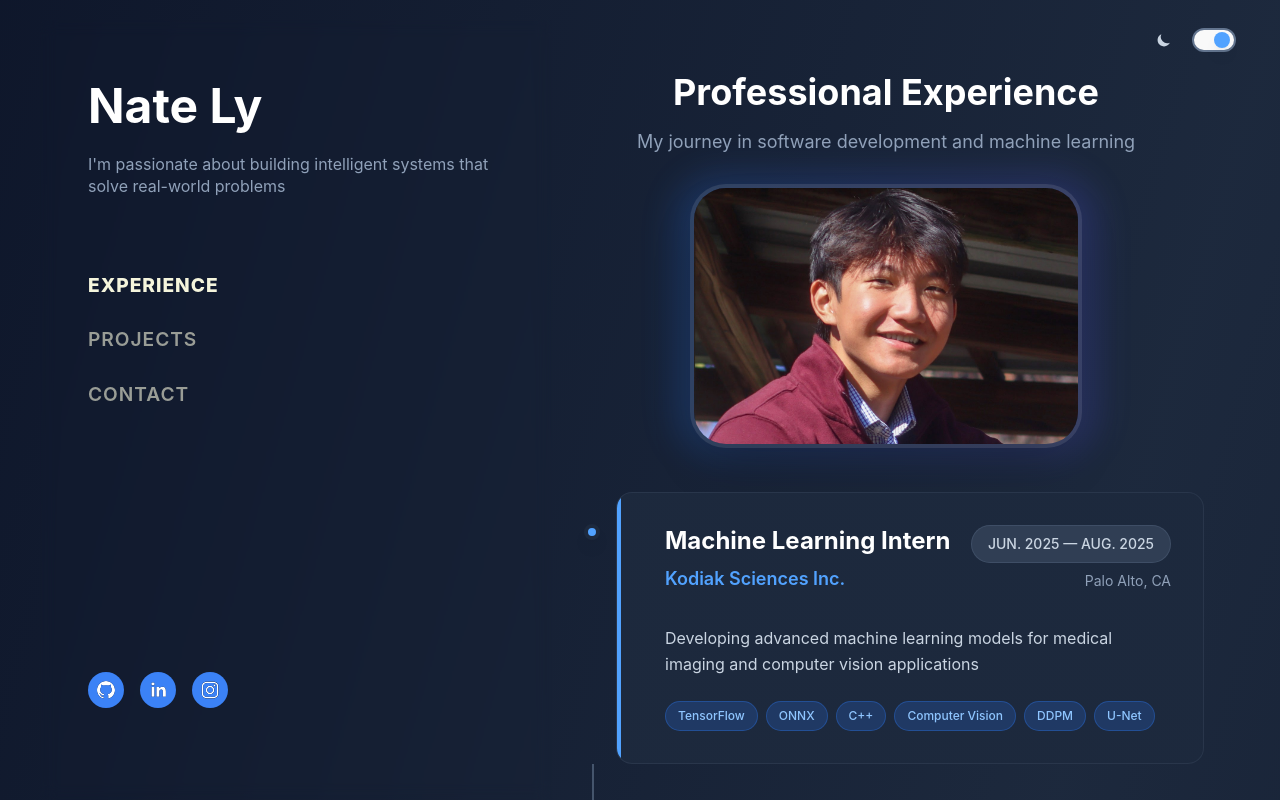
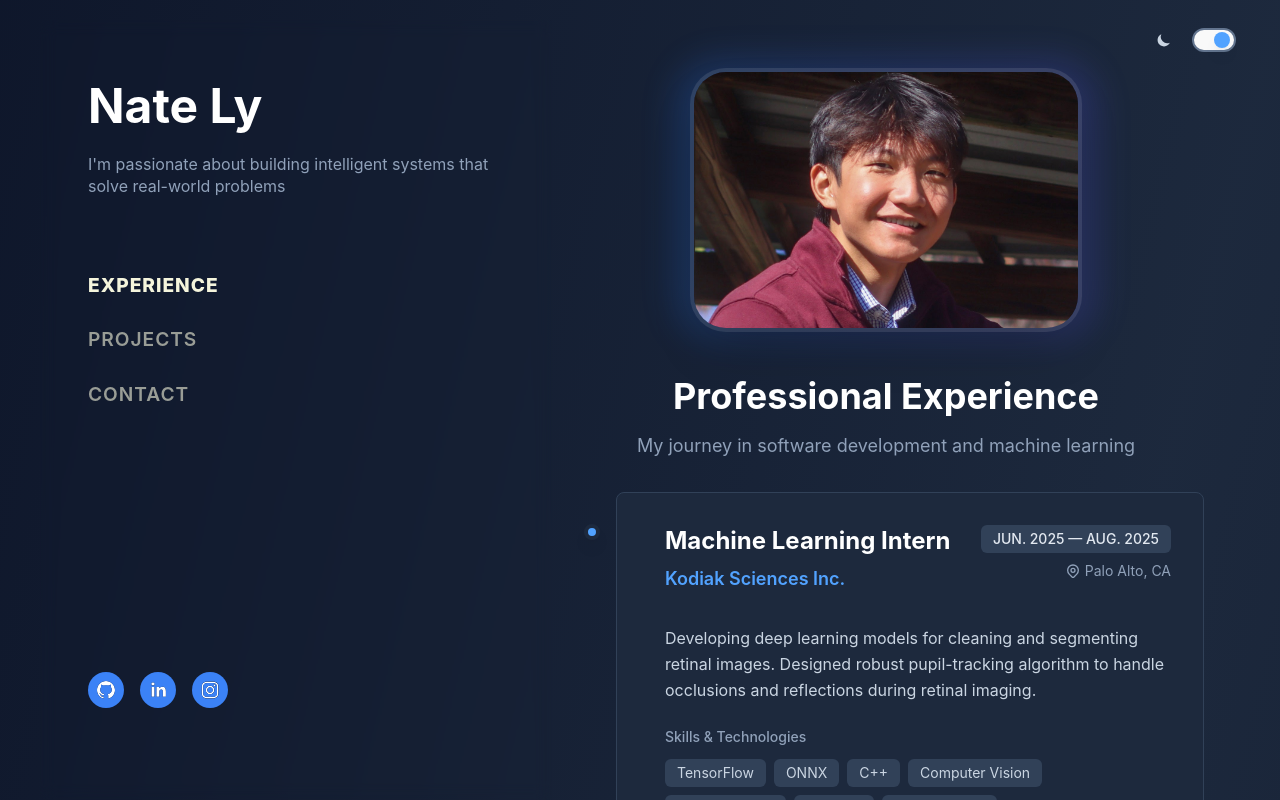
Before and after one commit to natejly/portfolio, a React (Vite) app: page / in a window 1280 px wide. Built offline with nearby package versions, Linux system fonts and the light colour scheme.

Commit message:
going to bed

```diff
--- a/src/components/MobileHeader.jsx
+++ b/src/components/MobileHeader.jsx
@@ -13,7 +13,7 @@ const MobileHeader = () => {
         : 'bg-white/80 text-gray-900 light-mode'
     }`}>
       {/* Name and Description */}
-      <div className="text-left profile-section mb-6">
+      <div className="text-center profile-section mb-6">
         <h1 className="text-4xl font-bold mb-2">Nate Ly</h1>
         <p className={`text-base leading-snug ${
           isDarkMode ? 'text-slate-400' : 'text-gray-600'
@@ -23,7 +23,7 @@ const MobileHeader = () => {
       </div>
 
       {/* Social Media Icons */}
-      <div className="flex items-center gap-[1rem] mb-6" aria-label="Social media">
+      <div className="flex items-center justify-center gap-[1rem] mb-6" aria-label="Social media">
         <SocialIcon
           url="https://github.com/natejly"
           style={socialIconSize}
--- a/src/pages/Experience.jsx
+++ b/src/pages/Experience.jsx
@@ -10,20 +10,23 @@ const ResumeCard = ({
   company,
   location,
   description,
-  skills
+  skills,
+  index
 }) => {
   const { isDarkMode } = useDarkMode();
 
   return (
-    <div className={`relative overflow-hidden rounded-2xl transition-colors duration-200 ease-out ${
+    <div
+      className={`relative rounded-lg transition-all duration-200 hover:shadow-md ${
         isDarkMode
-        ? 'bg-gradient-to-br from-slate-800 via-navy/90 to-slate-800 border border-slate-600/30 hover:bg-slate-700/80'
-        : 'bg-gradient-to-br from-white via-gray-50 to-white border border-gray-200/50 hover:bg-gray-100'
-    }`}>
+          ? 'bg-slate-800 border border-slate-700 hover:border-slate-600'
+          : 'bg-white border border-gray-200 hover:border-gray-300'
+      }`}
+    >
 
       {/* Timeline Indicator */}
-      <div className={`absolute left-0 top-0 w-1 h-full ${
-        isDarkMode ? 'bg-blue-400' : 'bg-blue-600'
+      <div className={`absolute left-0 top-0 w-1 h-full rounded-2xl${
+        isDarkMode ? 'bg-blue-400' : 'bg-blue-500'
       }`} />
 
       {/* Content Section */}
@@ -46,18 +49,22 @@ const ResumeCard = ({
           </div>
 
           {/* Date Range and Location */}
-          <div className="text-right">
-            <div className={`px-4 py-2 rounded-full text-sm font-medium whitespace-nowrap mb-2 ${
+          <div className="lg:text-right space-y-2">
+            <div className={`inline-flex items-center px-3 py-1 rounded-md text-sm font-medium ${
               isDarkMode
-                ? 'bg-slate-600/50 text-slate-300 border border-slate-500/30'
-                : 'bg-blue-50 text-blue-700 border border-blue-200'
+                ? 'bg-slate-700 text-slate-200'
+                : 'bg-gray-100 text-gray-700'
             }`}>
               {dateRange}
             </div>
             {location && (
-              <div className={`text-sm ${
+              <div className={`flex items-center justify-end gap-1 text-sm ${
                 isDarkMode ? 'text-slate-400' : 'text-gray-600'
               }`}>
+                <svg className="w-4 h-4" fill="none" stroke="currentColor" viewBox="0 0 24 24">
+                  <path strokeLinecap="round" strokeLinejoin="round" strokeWidth={2} d="M17.657 16.657L13.414 20.9a1.998 1.998 0 01-2.827 0l-4.244-4.243a8 8 0 1111.314 0z" />
+                  <path strokeLinecap="round" strokeLinejoin="round" strokeWidth={2} d="M15 11a3 3 0 11-6 0 3 3 0 016 0z" />
+                </svg>
                 {location}
               </div>
             )}
@@ -66,22 +73,28 @@ const ResumeCard = ({
 
         {/* Description */}
         <div className="mb-6">
-          <p className={`leading-relaxed text-sm sm:text-base ${
-            isDarkMode ? 'text-slate-300' : 'text-gray-600'
+          <p className={`leading-relaxed ${
+            isDarkMode ? 'text-slate-300' : 'text-gray-700'
           }`}>
             {description}
           </p>
         </div>
 
         {/* Skills */}
+        <div className="space-y-3">
+          <div className={`text-sm font-medium ${
+            isDarkMode ? 'text-slate-400' : 'text-gray-600'
+          }`}>
+            Skills & Technologies
+          </div>
           <div className="flex flex-wrap gap-2">
-          {skills.map((skill, index) => (
+            {skills.map((skill, skillIndex) => (
               <span
-              key={index}
-              className={`px-3 py-1.5 rounded-full text-xs font-medium transition-all duration-200 ${
+                key={skillIndex}
+                className={`px-3 py-1 rounded-md text-sm ${
                   isDarkMode
-                  ? 'bg-blue-500/20 text-blue-300 border border-blue-500/30 hover:bg-blue-500/30'
-                  : 'bg-blue-50 text-blue-700 border border-blue-200 hover:bg-blue-100'
+                    ? 'bg-slate-700 text-slate-300'
+                    : 'bg-gray-100 text-gray-700'
                 }`}
               >
                 {skill}
@@ -90,8 +103,10 @@ const ResumeCard = ({
           </div>
         </div>
       </div>
+    </div>
   );
 };
+
 
 function Experience() {
   const { isDarkMode } = useDarkMode();
@@ -102,16 +117,16 @@ function Experience() {
       title: "Machine Learning Intern",
       company: "Kodiak Sciences Inc.",
       location: "Palo Alto, CA",
-      description: "Developing advanced machine learning models for medical imaging and computer vision applications",
-      skills: ["TensorFlow", "ONNX", "C++", "Computer Vision", "DDPM", "U-Net"]
+      description: "Developing deep learning models for cleaning and segmenting retinal images. Designed robust pupil-tracking algorithm to handle occlusions and reflections during retinal imaging.",
+      skills: ["TensorFlow", "ONNX", "C++", "Computer Vision", "Deep Learning", "OpenCV", "Segmentation"]
     },
     {
       dateRange: "MAY 2022 — AUG. 2024",
       title: "Software Development Intern",
       company: "The Donald Danforth Plant Science Center",
       location: "St. Louis, MO",
-      description: "Built robust software solutions for plant science research, implementing CI/CD pipelines and developing 3D processing algorithms. Created AR/VR applications for data visualization and collaborated on cross-functional research projects.",
-      skills: ["Python", "pytest", "CI/CD", "R", "3D Processing", "AR/VR"]
+      description: "Developed analysis and mesh simplification modules, resolving 150+ code issues via CI/CD best practices. Ensured 100% test coverage with pytest and Codecov.",
+      skills: ["Python", "pytest", "CI/CD", "Codecov", "R", "3D Processing", "AR/VR", "Mesh Simplification"]
     }
   ];
 
@@ -121,6 +136,19 @@ function Experience() {
       <MobileHeader />
 
       <div className="max-w-6xl mx-auto flex flex-col items-center">
+                {/* Profile Image */}
+        <div className="relative mb-12">
+          <div className={`absolute inset-0 rounded-[2.5rem] ${
+          isDarkMode
+            ? 'bg-gradient-to-r from-blue-500 to-indigo-500'
+            : 'bg-gradient-to-r from-blue-500 to-pink-500'
+          } blur-lg opacity-20 scale-110`} />
+          <img
+            src={profileImage}
+            alt="Profile"
+            className="relative w-[14rem] sm:w-[24rem] h-[14rem] sm:h-[16rem] object-cover rounded-[2rem] mx-auto shadow-2xl ring-4 ring-white/10"
+          />
+        </div>
         {/* Section Header */}
         <div className="text-center mb-8">
           <h2 className={`text-3xl sm:text-4xl font-bold mb-4 ${
@@ -135,19 +163,7 @@ function Experience() {
           </p>
         </div>
 
-        {/* Profile Image */}
-        <div className="relative mb-12">
-          <div className={`absolute inset-0 rounded-[2.5rem] ${
-          isDarkMode
-            ? 'bg-gradient-to-r from-blue-500 to-indigo-500'
-            : 'bg-gradient-to-r from-blue-500 to-violet-500'
-          } blur-lg opacity-20 scale-110`} />
-          <img
-            src={profileImage}
-            alt="Profile"
-            className="relative w-[14rem] sm:w-[24rem] h-[24rem] sm:h-[16rem] object-cover rounded-[2rem] mx-auto shadow-2xl ring-4 ring-white/10"
-          />
-        </div>
+
 
         {/* Experience Timeline */}
         <div className="w-full max-w-4xl space-y-8 sm:space-y-12">
--- a/src/pages/Projects.jsx
+++ b/src/pages/Projects.jsx
@@ -11,7 +11,8 @@ const ProjectCard = ({
   githubLink,
   imageUrl,
   videoUrl,
-  placeDeveloped
+  placeDeveloped,
+  index
 }) => {
   const { isDarkMode } = useDarkMode();
   const [isExpanded, setIsExpanded] = useState(false);
@@ -21,35 +22,47 @@ const ProjectCard = ({
 
   return (
     <div
-      className={`group relative overflow-hidden rounded-2xl transition-all duration-500 ease-out hover:scale-[1.02] hover:shadow-2xl ${hasExpandableContent ? 'cursor-pointer' : ''} ${
+      className={`group relative overflow-hidden rounded-lg transition-all duration-500 ease-out transform hover:scale-[1.02] hover:-translate-y-2 ${hasExpandableContent ? 'cursor-pointer' : ''} ${
         isDarkMode
-          ? 'bg-gradient-to-br from-slate-800 via-navy/90 to-slate-800 border border-slate-600/30'
-          : 'bg-gradient-to-br from-white via-gray-50 to-white border border-gray-200/50'
+          ? 'bg-gradient-to-br from-slate-800/90 via-slate-800/70 to-slate-900/90 border border-slate-600/40 hover:border-blue-400/50 shadow-2xl hover:shadow-blue-500/20'
+          : 'bg-gradient-to-br from-white via-gray-50/80 to-white border border-gray-200/60 hover:border-blue-300/60 shadow-xl hover:shadow-2xl hover:shadow-blue-100/50'
       }`}
+      style={{
+        animationDelay: `${index * 0.2}s`
+      }}
       onClick={hasExpandableContent ? () => setIsExpanded(!isExpanded) : undefined}
     >
+
+      {/* Subtle background pattern */}
+      <div className="absolute inset-0 opacity-5">
+        <div className={`absolute inset-0 ${
+          isDarkMode
+            ? 'bg-gradient-to-br from-purple-400/10 to-transparent'
+            : 'bg-gradient-to-br from-purple-500/10 to-transparent'
+        }`} />
+      </div>
       {/* Content Section */}
-      <div className="p-6 sm:p-8">
+      <div className="relative p-8 sm:p-10">
         {/* Header */}
-        <div className="flex items-start justify-between mb-4">
+        <div className="flex items-start justify-between mb-8">
           <div className="flex-1">
-            <h3 className={`text-xl sm:text-2xl font-bold mb-2 ${
-              isDarkMode ? 'text-white' : 'text-gray-900'
+            <h3 className={`text-2xl sm:text-3xl font-bold mb-3 transition-colors duration-300 group-hover:scale-105 ${
+              isDarkMode ? 'text-white group-hover:text-purple-300' : 'text-gray-900 group-hover:text-purple-700'
             }`}>
               {title}
             </h3>
             {/* Expand indicator - only show if expandable */}
             {hasExpandableContent && (
               <div className="flex items-center gap-2">
-                <span className={`text-sm font-medium ${
-                  isDarkMode ? 'text-slate-400' : 'text-gray-600'
+                <span className={`text-sm font-medium transition-colors duration-300 ${
+                  isDarkMode ? 'text-slate-400 group-hover:text-slate-300' : 'text-gray-600 group-hover:text-gray-700'
                 }`}>
                   {isExpanded ? 'Click to collapse' : 'Click to expand'}
                 </span>
                 <svg
-                  className={`w-4 h-4 transition-transform duration-300 ${
+                  className={`w-4 h-4 transition-all duration-300 ${
                     isExpanded ? 'rotate-180' : ''
-                  } ${isDarkMode ? 'text-slate-400' : 'text-gray-600'}`}
+                  } ${isDarkMode ? 'text-slate-400 group-hover:text-slate-300' : 'text-gray-600 group-hover:text-gray-700'}`}
                   fill="none"
                   stroke="currentColor"
                   viewBox="0 0 24 24"
@@ -59,19 +72,31 @@ const ProjectCard = ({
               </div>
             )}
           </div>
-          {/* Place developed in faint white text */}
+          {/* Place developed badge */}
           {placeDeveloped && (
-            <span className="text-xs font-medium text-white/40 ml-2 whitespace-nowrap">
+            <div className={`inline-flex items-center px-3 py-2 rounded-lg text-xs font-medium whitespace-nowrap transition-all duration-300 ${
+              isDarkMode
+                ? 'bg-slate-800/40 text-slate-400 group-hover:text-slate-300'
+                : 'bg-gray-100/60 text-gray-600 group-hover:text-gray-700'
+            }`}>
+              <svg className="w-3 h-3 mr-1.5" fill="none" stroke="currentColor" viewBox="0 0 24 24">
+                <path strokeLinecap="round" strokeLinejoin="round" strokeWidth={2} d="M19 21V5a2 2 0 00-2-2H7a2 2 0 00-2 2v16m14 0h2m-2 0h-5m-9 0H3m2 0h5M9 7h1m-1 4h1m4-4h1m-1 4h1m-5 10v-5a1 1 0 011-1h2a1 1 0 011 1v5m-4 0h4" />
+              </svg>
               {placeDeveloped}
-            </span>
+            </div>
           )}
         </div>
+
         {/* Video or Image - only show when expanded and put above description */}
         {isExpanded && (videoUrl ? (
           <div className="mb-6">
             <div className="w-full max-w-lg mx-auto rounded-lg overflow-hidden">
               <video
                 controls
+                autoPlay
+                muted
+                loop
+                playsInline
                 className="w-full h-auto object-cover transition-all duration-300"
                 onClick={e => e.stopPropagation()}
               >
@@ -92,6 +117,7 @@ const ProjectCard = ({
             </div>
           </div>
         ) : null)}
+
         {/* Description */}
         <div className="mb-6">
           {hasExpandableContent && isExpanded ? (
@@ -110,20 +136,30 @@ const ProjectCard = ({
             </p>
           )}
         </div>
+
         {/* Technologies */}
-        <div className="flex flex-wrap gap-2 mb-6">
+          <div className={`flex items-center gap-2 mb-2 text-sm font-medium ${
+            isDarkMode ? 'text-slate-400' : 'text-gray-600'
+          }`}>
+            <svg className="w-4 h-4" fill="none" stroke="currentColor" viewBox="0 0 24 24">
+              <path strokeLinecap="round" strokeLinejoin="round" strokeWidth={2} d="M9.663 17h4.673M12 3v1m6.364 1.636l-.707.707M21 12h-1M4 12H3m3.343-5.657l-.707-.707m2.828 9.9a5 5 0 117.072 0l-.548.547A3.374 3.374 0 0014 18.469V19a2 2 0 11-4 0v-.531c0-.895-.356-1.754-.988-2.386l-.548-.547z" />
+            </svg>
+            <span>Skills & Technologies</span>
+          </div>
+        <div className={`flex flex-wrap gap-2 ${githubLink ? 'mb-10' : 'mb-4'}`}>
           {technologies.map((tech, index) => (
             <span
               key={index}
-              className={`px-3 py-1.5 rounded-full text-xs font-medium transition-all duration-200 ${
-                isDarkMode
-                  ? 'bg-blue-500/20 text-blue-300 border border-blue-500/30 hover:bg-blue-500/30'
-                  : 'bg-blue-50 text-blue-700 border border-blue-200 hover:bg-blue-100'
-              }`}
+                className={`px-4 py-2 rounded-xl text-sm font-medium transition-all duration-300 transform hover:scale-110 hover:-translate-y-0.5 cursor-default ${
+                  isDarkMode
+                    ? 'bg-blue-500/15 text-blue-300 border border-blue-500/30 hover:bg-blue-500/25 hover:border-blue-400/50 hover:shadow-lg hover:shadow-blue-500/20'
+                    : 'bg-blue-50 text-blue-800 border border-blue-200/60 hover:bg-blue-100 hover:border-blue-300 hover:shadow-md'
+                }`}
             >
               {tech}
             </span>
           ))}
+
           {/* GitHub button in bottom right */}
           {githubLink && (
             <a
@@ -131,7 +167,7 @@ const ProjectCard = ({
               target="_blank"
               rel="noopener noreferrer"
               onClick={(e) => e.stopPropagation()} // Prevent card click when clicking link
-              className={`ml-auto mt-2 inline-flex items-center gap-2 px-3 py-2 rounded-lg font-medium transition-all duration-200 text-sm absolute bottom-6 right-6 ${
+              className={`ml-auto mt-4 inline-flex items-center gap-2 px-3 py-2 rounded-lg font-medium transition-all duration-200 text-sm absolute bottom-6 right-6 ${
                 isDarkMode
                   ? 'bg-slate-600/50 text-slate-200 border border-slate-500/30 hover:bg-slate-600 hover:text-white hover:border-slate-400'
                   : 'bg-white text-gray-700 border border-gray-300 hover:bg-gray-50 hover:border-gray-400'
@@ -154,7 +190,7 @@ function Projects() {
   const projects = [
 
     {
-      title: "Pupil (Eye Tracking)",
+      title: "Eye Tracking",
       shortDescription: "Robust pupil tracking pipeline using OpenCV, classical image processing, and CNN segmentation.",
       fullDescription: "• Developed a robust pupil tracking pipeline using OpenCV, classical image processing, and CNN segmentation.\n• Implemented multi-threshold segmentation, contour extraction, ellipse regression, and temporal smoothing.\n• Trained a scaled-down SegNet CNN on 550k augmented image-mask pairs for direct pupil segmentation.\n• Benchmarked model performance, reducing localization error 1.9x and increasing speed 1.7x to 60+ FPS",
       technologies: ["OpenCV", "TensorFlow", "ONNX", "Computer Vision", "Lime", "Python", "C++"],
@@ -162,7 +198,7 @@ function Projects() {
       placeDeveloped: "Kodiak Sciences",
     },
     {
-      title: "SLO Vessel Detection",
+      title: "Retina Vessel Detection",
       shortDescription: "Real-time detection of SLO vessels in OCT images using deep learning.",
       fullDescription: "• Developed a deep learning model for real-time detection of SLO vessels in OCT images.\n• Utilized U-Net architecture with data augmentation techniques to improve segmentation accuracy.\n• Achieved state-of-the-art performance on benchmark datasets, significantly reducing false positive rates.",
       technologies: ["TensorFlow", "Keras", "U-Net", "OCT", "Image Segmentation"],
@@ -170,7 +206,7 @@ function Projects() {
     },
 
     {
-      title: "OCT Denoising",
+      title: "Retina Image Denoising",
       shortDescription: "TensorFlow-based pipeline for denoising Optical Coherence Tomography (OCT) images using DDPMs.",
       fullDescription: "• Implemented a TensorFlow-based pipeline for denoising Optical Coherence Tomography (OCT) images using DDPMs.\n• Built a U-Net model with sinusoidal timestep embedding, residual and attention blocks, and group normalization.\n• Trained the model to iteratively remove Gaussian noise and recover clean images from noisy samples.\n• Achieved strong denoising performance and visualized the process at different timesteps.",
       technologies: ["TensorFlow", "Diffusion Models", "U-Net", "OCT", "DDPM", "Image Denoising"],
@@ -184,7 +220,7 @@ function Projects() {
       title: "Monte Carlo Tree Search Parameter Tuning",
       shortDescription: "Cellular automaton-inspired simulation to evolve MCTS agents via self-play in Cribbage pegging.",
       fullDescription: "• Designed a cellular automaton-inspired simulation to evolve MCTS agents via self-play in Cribbage pegging.\n• Incorporated reinforcement learning principles with evolutionary strategies and genetic mutation.\n• Evolved UCT constants, rollout counts, search depths, and backpropagation weights.\n• Leveraged multithreading to parallelize self-play simulations and MCTS rollouts.",
-      technologies: ["Reinforcement Learning", "Evolutionary Strategies", "Genetic Algorithms", "Multithreading", "Cribbage"],
+      technologies: ["Reinforcement Learning", "Evolutionary Strategies", "Genetic Algorithms", "Multithreading"],
       githubLink: "https://github.com/natejly/life",
       videoUrl: "https://portfolionatejly.s3.us-east-2.amazonaws.com/GOLF.mp4",
       placeDeveloped: "School Project",
```
Also changed, not shown: src/pages/About.jsx (added), src/pages/Home.jsx (added), src/pages/P2.jsx (added), src/pages/p1.jsx (added). Lines whose indentation alone changed are shown as unchanged.
